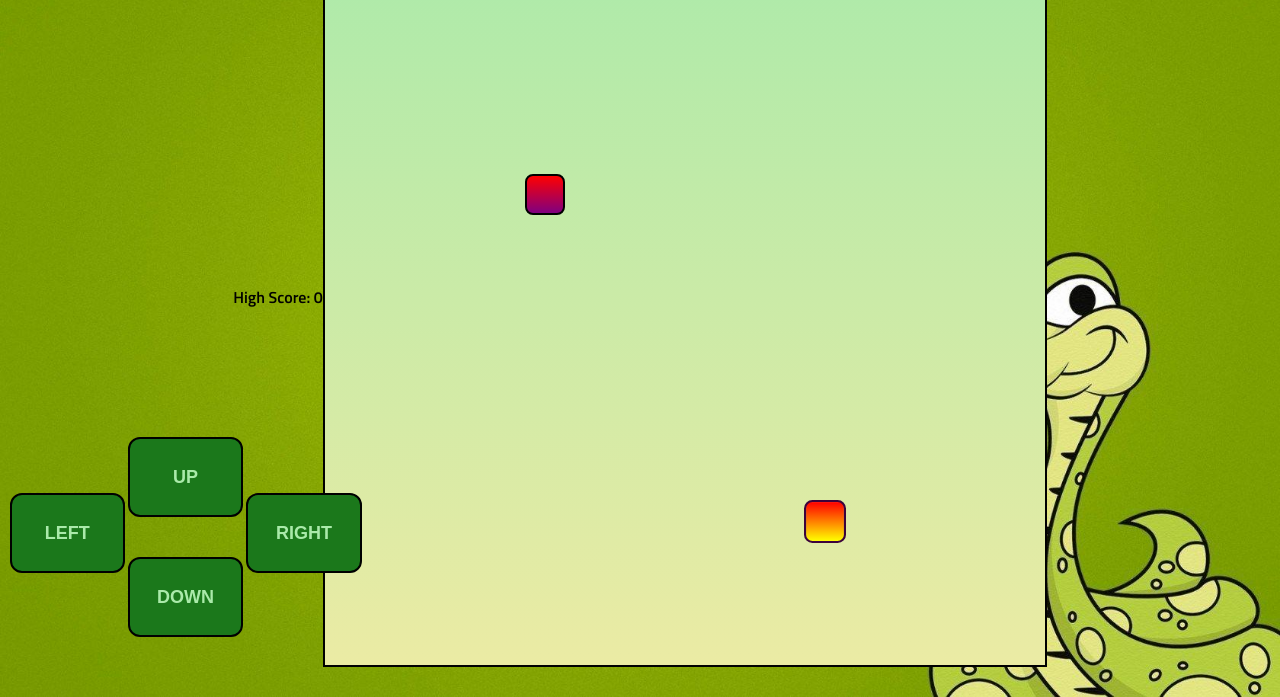
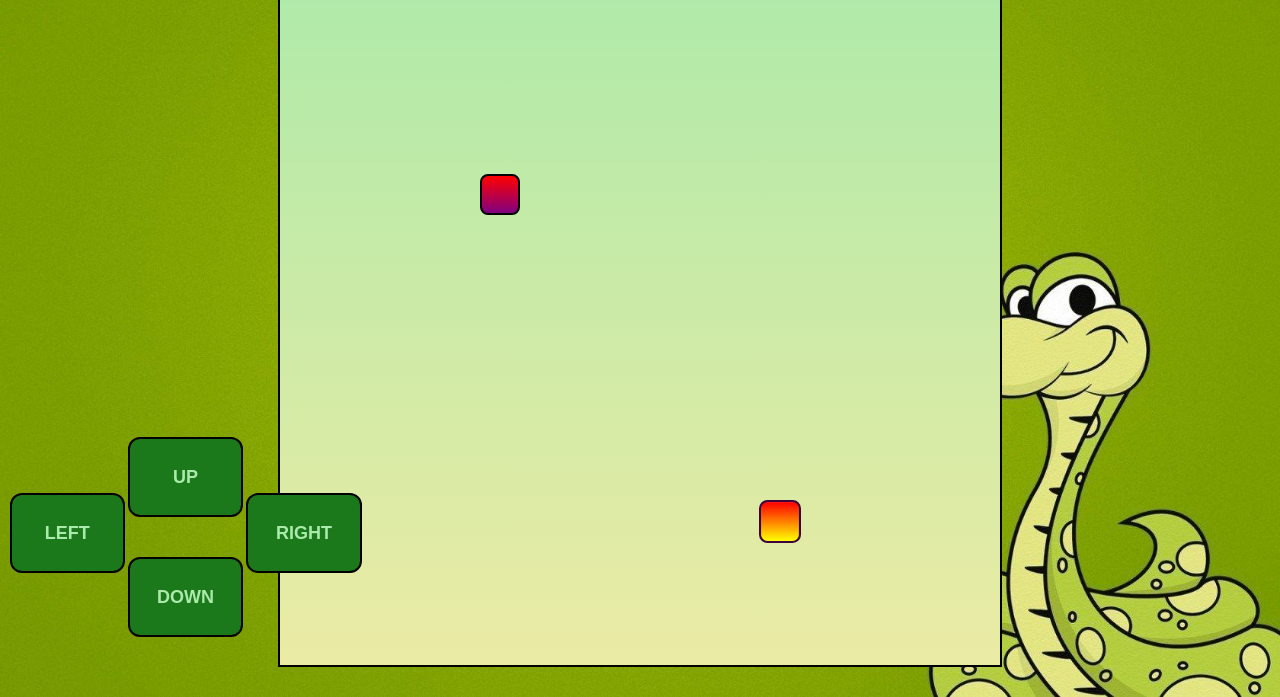
Before and after one commit to yousant/snakegame, a plain HTML site: page index.html in a window 1280 px wide. Shown: the part 103-800 px from the top of the page. Drawn offline with Linux system fonts and the light colour scheme.

Commit message:
Update index.html

```diff
--- a/index.html
+++ b/index.html
@@ -4,14 +4,14 @@
     <meta charset="UTF-8">
     <meta http-equiv="X-UA-Compatible" content="IE=edge">
     <meta name="viewport" content="width=device-width, initial-scale=1.0">
-    <title>Snake Game</title>
+    <title>Retro Snake</title>
     <link rel="stylesheet" href="styles.css">
 </head>
 <body>
 
     <div class="container">
         <div id="scoreBox">Score: 0</div>
-        <div id="highscoreBox">High Score: 0</div>
+<!--         <div id="highscoreBox">High Score: 0</div> -->
         <div id="board"></div>
         <button class="btn" id="UP">UP</button>
         <button class="btn" id="DOWN">DOWN</button>
```
